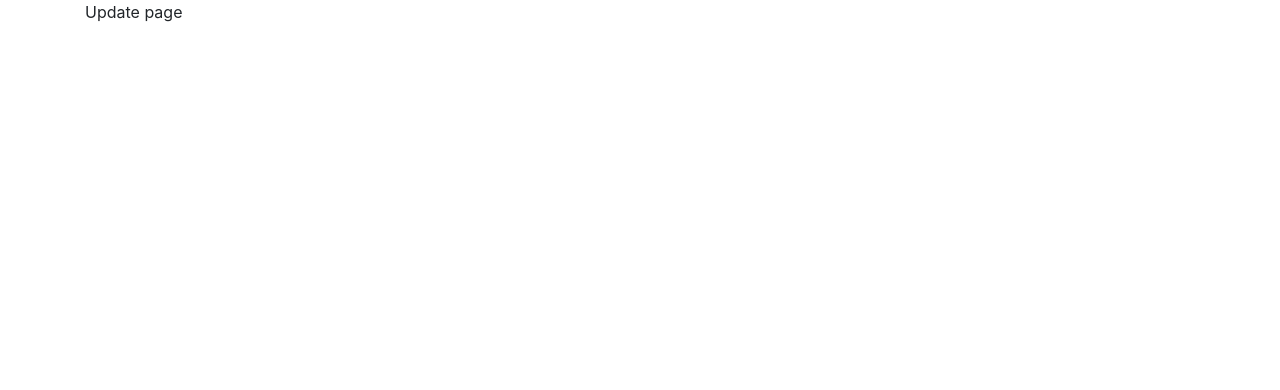
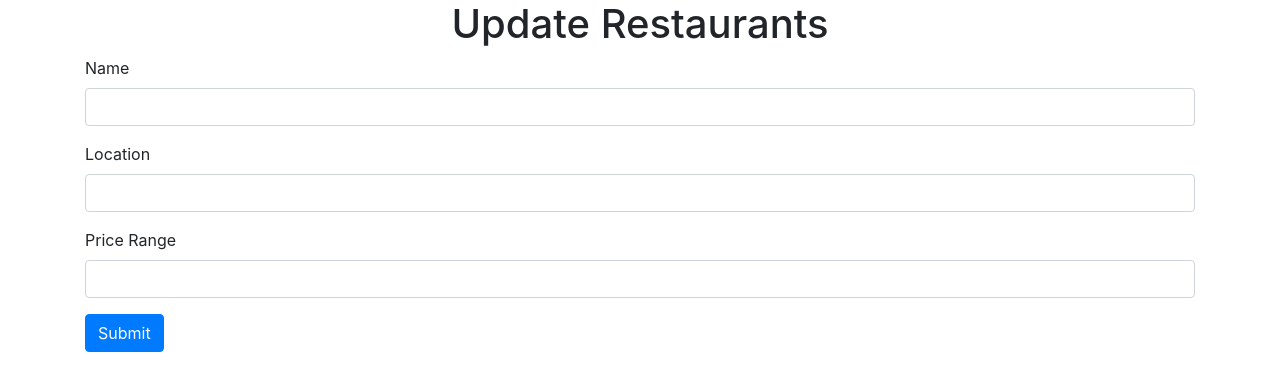
Before and after one commit to Ariefsetiawan900/yelpClone-client, a React (Create React App) app: page /restaurants/1/update in a window 1280 px wide. Shown: the top 390 px of the page. Built offline with nearby package versions, Linux system fonts and the light colour scheme; no server answers.

Commit message:
create action update a  restaurant

```diff
--- a/src/components/RestaurantList.js
+++ b/src/components/RestaurantList.js
@@ -1,9 +1,11 @@
 import React, { useEffect, useContext } from "react";
+import { useHistory } from "react-router-dom";
 import RestaurantsFinder from "../apis/RestaurantsFinder";
 import { RestaurantsContext } from "../context/RestaurantsContext";
 
 function RestaurantList() {
   const { restaurants, setRestaurants } = useContext(RestaurantsContext);
+  let history = useHistory()
 
   useEffect(() => {
     const fecthData = async () => {
@@ -33,6 +35,14 @@ function RestaurantList() {
     }
   };
 
+  const handleUpdate = async(id)=>{
+    try {
+      history.push(`/restaurants/${id}/update`)
+    } catch (err) {
+      console.log(err.message);
+    }
+  }
+
   return (
     <div>
       <table className="table table-hover table-dark">
@@ -56,7 +66,7 @@ function RestaurantList() {
                   <td>{"$".repeat(restaurant.price_range)}</td>
                   <td>review</td>
                   <td>
-                    <button className="btn btn-warning">Update</button>
+                    <button onClick={()=>handleUpdate(restaurant.id)} className="btn btn-warning">Update</button>
                   </td>
                   <td>
                     <button
--- a/src/routes/UpdatePage.js
+++ b/src/routes/UpdatePage.js
@@ -1,9 +1,11 @@
 import React from 'react'
+import UpdateRestaurant from './UpdateRestaurant'
 
 const UpdatePage = () => {
     return (
         <div>
-            Update page
+            <h1 className="text-center">Update Restaurants</h1>
+            <UpdateRestaurant/>
         </div>
     )
 }
--- /dev/null
+++ b/src/routes/UpdateRestaurant.js
@@ -0,0 +1,85 @@
+import React, { useContext, useEffect, useState } from "react";
+import { useHistory, useParams } from "react-router-dom";
+import { RestaurantsContext } from "../context/RestaurantsContext";
+import RestaurantsFinder from "../apis/RestaurantsFinder";
+
+function UpdateRestaurant(props) {
+  const { id } = useParams();
+  const { restaurants } = useContext(RestaurantsContext);
+  const [name, setName] = useState("");
+  const [location, setLocation] = useState("");
+  const [priceRange, setPriceRange] = useState("");
+
+  const history = useHistory();
+
+  useEffect(() => {
+    const fetch = async () => {
+      const response = await RestaurantsFinder.get(`/${id}`);
+      console.log(response.data.data);
+      setName(response.data.data.restaurants.name);
+      setLocation(response.data.data.restaurants.location);
+      setPriceRange(response.data.data.restaurants.price_range);
+    };
+    fetch();
+  }, []);
+
+  const handleSubmit = async (e) => {
+    e.preventDefault();
+    const updatedRestaurant = await RestaurantsFinder.put(`/${id}`, {
+      name,
+      location,
+      price_range: priceRange,
+    });
+    // console.log(updatedRestaurant);
+    history.push("/");
+  };
+
+  return (
+    <div>
+      {/* <h1>{restaurants[0].name}</h1> */}
+      <form action="">
+        <div className="form-group">
+          <label htmlFor="name">Name</label>
+          <input
+            value={name}
+            onChange={(e) => setName(e.target.value)}
+            id="name"
+            className="form-control"
+            type="text"
+          />
+        </div>
+
+        <div className="form-group">
+          <label htmlFor="location">Location</label>
+          <input
+            value={location}
+            onChange={(e) => setLocation(e.target.value)}
+            id="location"
+            className="form-control"
+            type="text"
+          />
+        </div>
+
+        <div className="form-group">
+          <label htmlFor="price_range">Price Range</label>
+          <input
+            value={priceRange}
+            onChange={(e) => setPriceRange(e.target.value)}
+            id="price_range"
+            className="form-control"
+            type="number"
+          />
+        </div>
+        <button
+          onClick={handleSubmit}
+          type="submit"
+          className="btn btn-primary"
+        >
+          Submit
+        </button>
+      </form>
+    </div>
+  );
+}
+
+export default UpdateRestaurant;
```
Also changed, not shown: 1 other file (tests, documents, lock files or other folders).
